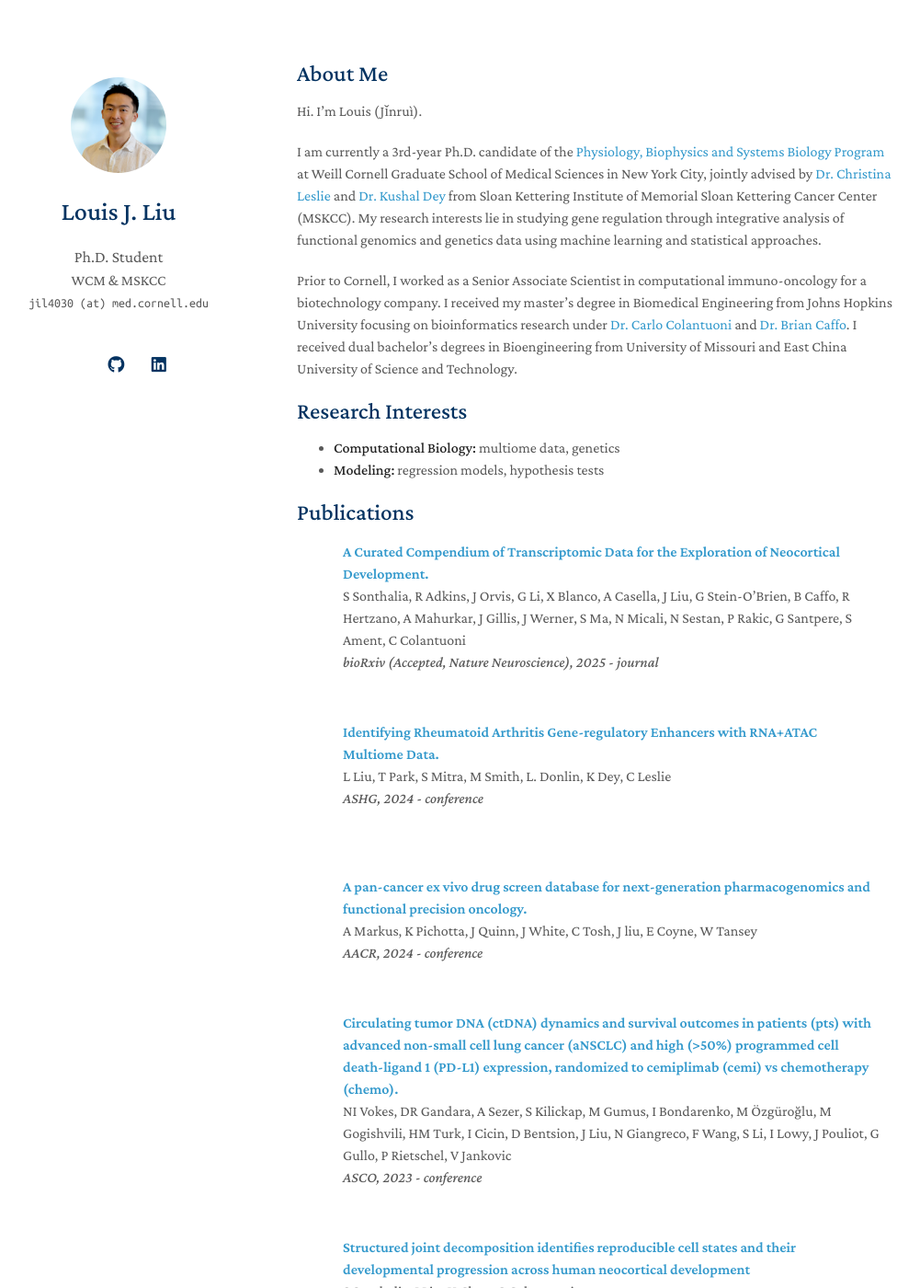
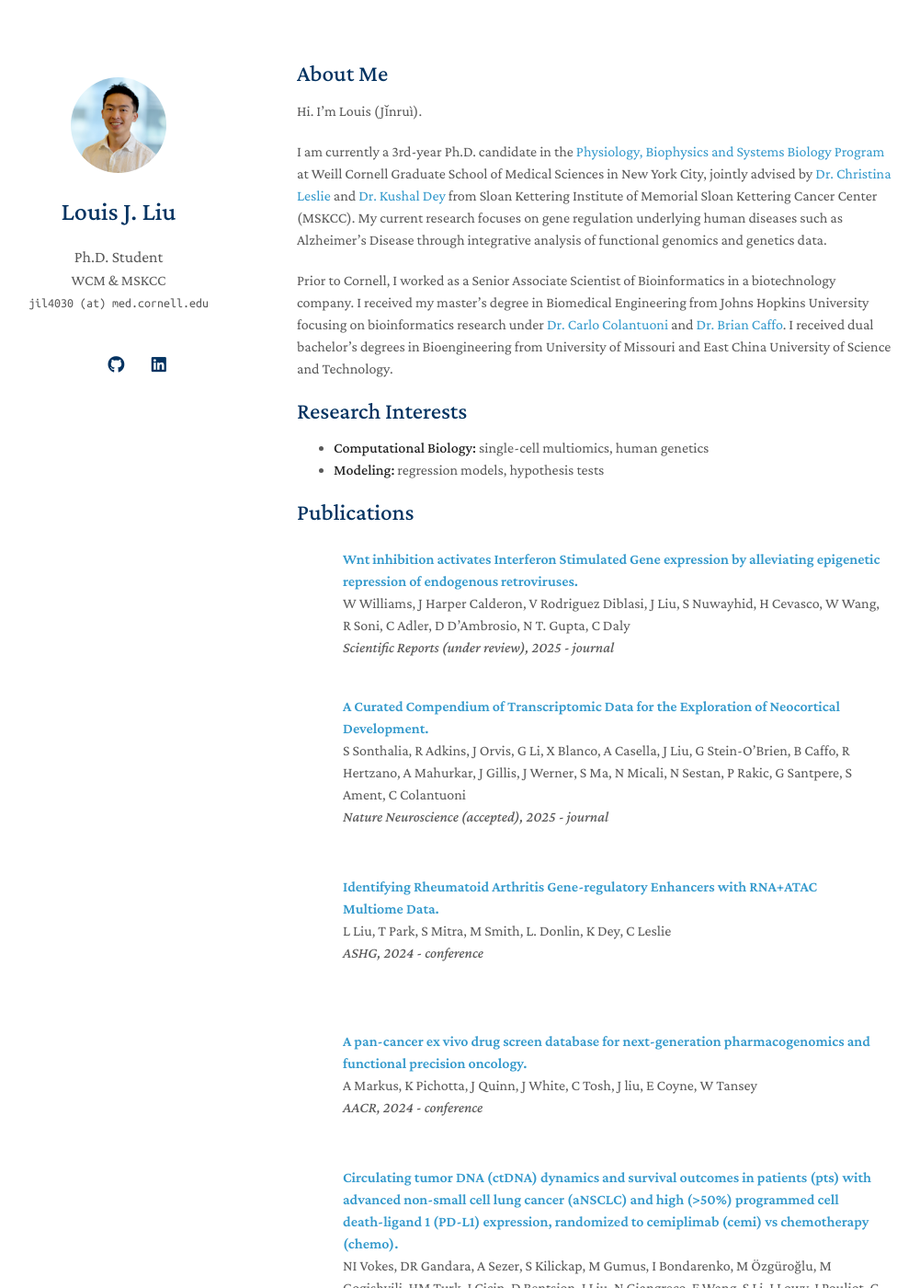
Before and after one commit to louis-jliu/louis-jliu.github.io, a Jekyll site: the page built from index.md, in a window 1280 px wide and 1400 px high. Shown: the whole window at 92% size, without its empty margins (147-1148 px from the left). Built offline with Jekyll 4.4.1, drawn with Linux system fonts in a browser that asks for light colours; nearby versions of some CDN libraries; a style sheet for code colours, icons or effects is not loaded; our own code applies the rules of GitHub Pages for plain Markdown files.

Commit message:
update publications

```diff
--- a/_data/publications.yml
+++ b/_data/publications.yml
@@ -1,8 +1,13 @@
 main:
+
+  - title: "Wnt inhibition activates Interferon Stimulated Gene expression by alleviating epigenetic repression of endogenous retroviruses."
+    authors: W Williams, J Harper Calderon, V Rodriguez Diblasi, J Liu, S Nuwayhid, H Cevasco, W Wang, R Soni, C Adler, D D’Ambrosio, N T. Gupta, C Daly
+    venue: Scientific Reports (under review), 2025 - journal
+    link:
 
   - title: "A Curated Compendium of Transcriptomic Data for the Exploration of Neocortical Development."
     authors: S Sonthalia, R Adkins, J Orvis, G Li, X Blanco, A Casella, J Liu, G Stein-O’Brien, B Caffo, R Hertzano, A Mahurkar, J Gillis, J Werner, S Ma, N Micali, N Sestan, P Rakic, G Santpere, S Ament, C Colantuoni
-    venue: bioRxiv (Accepted, Nature Neuroscience), 2025 - journal
+    venue: Nature Neuroscience (accepted), 2025 - journal
     link: https://www.biorxiv.org/content/10.1101/2024.02.26.581612v2
 
   - title: "Identifying Rheumatoid Arthritis Gene-regulatory Enhancers with RNA+ATAC Multiome Data."
--- a/index.md
+++ b/index.md
@@ -6,13 +6,13 @@ layout: homepage
 
 Hi. I'm Louis (Jǐnruì).
 
-I am currently a 3rd-year Ph.D. candidate of the [Physiology, Biophysics and Systems Biology Program](https://gradschool.weill.cornell.edu/programs/physiology-biophysics-systems-biology-1) at Weill Cornell Graduate School of Medical Sciences in New York City, jointly advised by [Dr. Christina Leslie](https://www.mskcc.org/research/ski/labs/christina-leslie) and [Dr. Kushal Dey](https://www.mskcc.org/research/ski/labs/kushal-dey) from Sloan Kettering Institute of Memorial Sloan Kettering Cancer Center (MSKCC). My research interests lie in studying gene regulation through integrative analysis of functional genomics and genetics data using machine learning and statistical approaches.
+I am currently a 3rd-year Ph.D. candidate in the [Physiology, Biophysics and Systems Biology Program](https://gradschool.weill.cornell.edu/programs/physiology-biophysics-systems-biology-1) at Weill Cornell Graduate School of Medical Sciences in New York City, jointly advised by [Dr. Christina Leslie](https://www.mskcc.org/research/ski/labs/christina-leslie) and [Dr. Kushal Dey](https://www.mskcc.org/research/ski/labs/kushal-dey) from Sloan Kettering Institute of Memorial Sloan Kettering Cancer Center (MSKCC). My current research focuses on gene regulation underlying human diseases such as Alzheimer's Disease through integrative analysis of functional genomics and genetics data.
 
-Prior to Cornell, I worked as a Senior Associate Scientist in computational immuno-oncology for a biotechnology company. I received my master's degree in Biomedical Engineering from Johns Hopkins University focusing on bioinformatics research under [Dr. Carlo Colantuoni](https://www.hopkinsmedicine.org/profiles/details/carlo-colantuoni) and [Dr. Brian Caffo](https://sites.google.com/view/bcaffo/home). I received dual bachelor's degrees in Bioengineering from University of Missouri and East China University of Science and Technology.
+Prior to Cornell, I worked as a Senior Associate Scientist of Bioinformatics in a biotechnology company. I received my master's degree in Biomedical Engineering from Johns Hopkins University focusing on bioinformatics research under [Dr. Carlo Colantuoni](https://www.hopkinsmedicine.org/profiles/details/carlo-colantuoni) and [Dr. Brian Caffo](https://sites.google.com/view/bcaffo/home). I received dual bachelor's degrees in Bioengineering from University of Missouri and East China University of Science and Technology.
 
 ## Research Interests
 
-- **Computational Biology:** multiome data, genetics
+- **Computational Biology:** single-cell multiomics, human genetics
 - **Modeling:** regression models, hypothesis tests
 
 <!---## Updates
```
